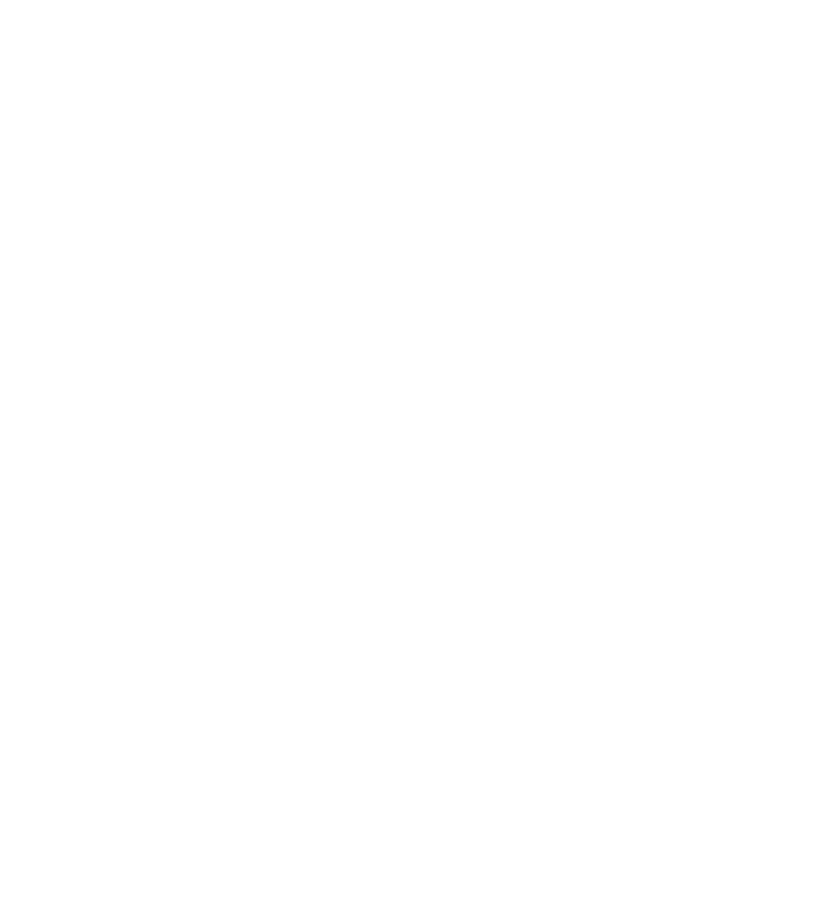
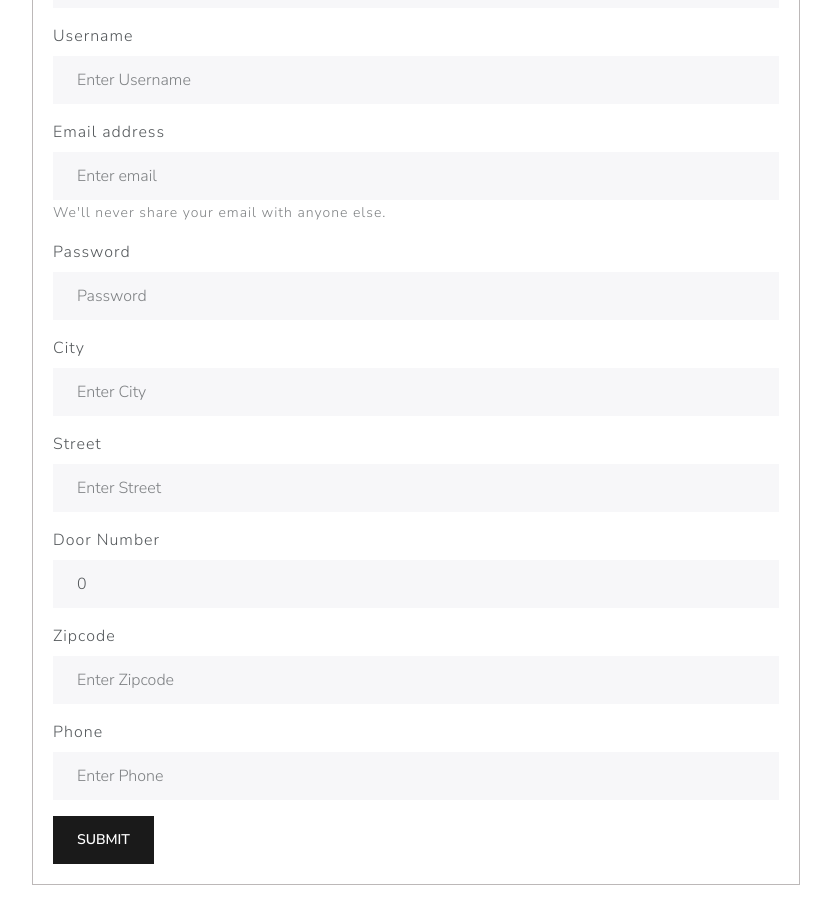
Before and after one commit to preethirmani/E-Mart, a React (Vite) app in the folder frontend/: page /register in a window 1280 px wide. Shown: the part 340-1238 px from the top of the page, without its empty margins (224-1055 px from the left). Before the commit the page ends 800 px from the top, so only its background shows below. Built offline with nearby package versions, Linux system fonts and the light colour scheme.

Commit message:
Single Product or Product detailscreen, register and login screens added

```diff
--- a/frontend/src/App.jsx
+++ b/frontend/src/App.jsx
@@ -1,4 +1,4 @@
-import { useState } from 'react'
+import { useEffect, useState } from 'react'
 import { BrowserRouter, Routes, Route} from 'react-router-dom';
 import Home from './components/Home';
 import Navigations from './components/Navigations';
@@ -6,24 +6,27 @@
 import Login from './components/Login';
 import Register from './components/Register';
 import Cart from './components/Cart';
+import Footer from './components/Footer';
 
 import './index.css';
 
 function App() {
   const [token, setToken] = useState(null);
 
+
   return (
     <>
       <BrowserRouter>
         <Navigations />
         <Routes>
-          <Route path='/' element= {<Home />} />
-          <Route path='/product/:id' element={<ProductDetails />} />
-          <Route path='/login' element={<Login />} />
+          <Route path='/' element= {<Home token={token}/>} />
+          <Route path='/product/:id' element={<ProductDetails token={token}/>} />
+          <Route path='/login' element={<Login setToken={setToken} />} />
           <Route path='/register' element={<Register />} />
           <Route path='/cart' element={<Cart />} />
         </Routes>
       </BrowserRouter>
+      <Footer />
     </>
   )
 }
--- /dev/null
+++ b/frontend/src/components/Footer.jsx
@@ -0,0 +1,9 @@
+import React from "react";
+
+const Footer = () => {
+  return (
+   <div> </div>
+  )
+}
+
+export default Footer;
--- a/frontend/src/components/Home.jsx
+++ b/frontend/src/components/Home.jsx
@@ -4,7 +4,7 @@
 
 import '../index.css';
 import { Link } from "react-router-dom";
-const Home = () => {
+const Home = ({token}) => {
 
    const { data, error, isLoading } = useGetAllProductsQuery();
    console.log('data', data ? data : 'lookatloading');
--- a/frontend/src/components/Login.jsx
+++ b/frontend/src/components/Login.jsx
@@ -1,9 +1,68 @@
-import React from 'react'
+import React from 'react';
+import { useState } from 'react';
+import { useNavigate } from 'react-router-dom';
+import Button from 'react-bootstrap/Button';
+import Form from 'react-bootstrap/Form';
+import '../index.css';
+import { useLoginMutation } from '../redux/apiSlice';
 
-const Login = () => {
-  return (
-    <div>Login</div>
+
+
+const Login = ({setToken}) => {
+  const [username, setUsername] = useState('');
+  const [password, setPassword] = useState('');
+
+  const [errorMessage, setErrroMessage] = useState(null);
+  const [loginUser] = useLoginMutation();
+
+
+  const handleSubmit  = async (e) => {
+    e.preventDefault();
+    const {data, error} =  await loginUser({
+      username, password
+    });
+
+    if(data) {
+      console.log('output', data.token);
+      setToken = data.token;
+      setErrroMessage(null);
+    } else {
+      setErrroMessage(error.data.message);
+    }
+
+  }
+
+  return(
+    <>
+      <h1>Login</h1>
+      {(errorMessage) && <div>{errorMessage}</div>}
+      <div className="login-container">
+          <Form>
+          <Form.Group className="mb-3" controlId="formBasicEmail">
+              <Form.Label>Email address</Form.Label>
+              <Form.Control type="text"
+              placeholder="Enter username"
+              value={username} name='username'
+              onChange={(e) => setUsername(e.target.value)} />
+
+          </Form.Group>
+
+            <Form.Group className="mb-3" controlId="formBasicPassword">
+                <Form.Label>Password</Form.Label>
+                <Form.Control type="password"
+                placeholder="Password" value={password}
+                name='password' onChange={(e) => setPassword(e.target.value)} />
+            </Form.Group>
+
+          <Button variant="primary" onClick={handleSubmit}
+           type="submit">
+            Submit
+          </Button>
+        </Form>
+
+      </div>
+    </>
   )
 }
 
-export default Login
+export default Login;
--- a/frontend/src/components/Register.jsx
+++ b/frontend/src/components/Register.jsx
@@ -1,8 +1,164 @@
-import React from 'react'
+import React, { useState } from 'react'
+import Button from 'react-bootstrap/Button';
+import Form from 'react-bootstrap/Form';
+import { useNavigate } from 'react-router-dom';
+import { useRegisterMutation } from '../redux/apiSlice';
+
+import '../index.css';
+
+
 
 const Register = () => {
-  return (
-    <div>Register</div>
+
+  const navigate = useNavigate();
+  const [errorMessage, setErrorMessage] = useState(null);
+  const [successMessage, setSuccessMessage] = useState(null);
+
+  const[userInfo, setUserInfo] = useState({
+    firstname : '',
+    lastname : '',
+    email : '',
+    username : '',
+    password : '',
+    address : {
+                city : '',
+                street : '',
+                number : 0,
+                zipcode : '',
+                geolocation: {
+                              lat:'',
+                              long:''
+                }
+              },
+    phone : ''
+  });
+  const [registerUser] = useRegisterMutation();
+
+  async function handleSubmit(e) {
+    e.preventDefault();
+    const jsonUser = JSON.stringify(userInfo);
+    const {data, error} = await registerUser(jsonUser);
+    if(error) {
+      setErrorMessage(error);
+      console.log(error);
+    } else {
+      console.log('Registered!!',data);
+    }
+
+  //  navigate('/login');
+  }
+  return(
+    <>
+        <div className='register-container'>
+          <h1>Register</h1>
+          <Form>
+            <Form.Group className="mb-3" >
+                <Form.Label>FirstName</Form.Label>
+                <Form.Control type="text"
+                placeholder="Enter First Name"
+                value={userInfo.firstname}
+                onChange={(e) => setUserInfo({ ...userInfo, firstname : e.target.value })}
+                  />
+              </Form.Group>
+              <Form.Group className="mb-3" >
+                <Form.Label>LastName</Form.Label>
+                <Form.Control type="text"
+                placeholder="Enter Last Name"
+                value={userInfo.lastname}
+                onChange={(e) => setUserInfo({ ...userInfo, lastname : e.target.value })}/>
+              </Form.Group>
+
+              <Form.Group className="mb-3" >
+                <Form.Label>Username</Form.Label>
+                <Form.Control type="text"
+                placeholder="Enter Username"
+                value={userInfo.username}
+                onChange={(e) => setUserInfo({ ...userInfo, username : e.target.value })}/>
+              </Form.Group>
+
+
+            <Form.Group className="mb-3" controlId="formBasicEmail">
+              <Form.Label>Email address</Form.Label>
+              <Form.Control type="email"
+              placeholder="Enter email"
+              value={userInfo.email}
+              onChange={(e) => setUserInfo({ ...userInfo, email : e.target.value })}/>
+              <Form.Text className="text-muted">
+                We'll never share your email with anyone else.
+              </Form.Text>
+            </Form.Group>
+
+            <Form.Group className="mb-3" controlId="formBasicPassword">
+              <Form.Label>Password</Form.Label>
+              <Form.Control type="password"
+              placeholder="Password" value={userInfo.password}
+              onChange={(e) => setUserInfo({ ...userInfo, password : e.target.value })} />
+            </Form.Group>
+
+             <Form.Group className="mb-3" >
+                <Form.Label>City</Form.Label>
+                <Form.Control type="text"
+                placeholder="Enter City"
+                value={userInfo.address.city}
+                onChange={(e) =>
+                  setUserInfo({ ...userInfo,
+                              address: {
+                                ...userInfo.address,
+                                city : e.target.value} })}/>
+             </Form.Group>
+
+             <Form.Group className="mb-3" >
+                <Form.Label>Street</Form.Label>
+                <Form.Control type="text"
+                placeholder="Enter Street"
+                value={userInfo.address.street}
+                onChange={(e) =>
+                  setUserInfo({ ...userInfo,
+                              address : {
+                                ...userInfo.address,
+                                 street : e.target.value}})}/>
+              </Form.Group>
+
+              <Form.Group className="mb-3" >
+                <Form.Label>Door Number</Form.Label>
+                <Form.Control type="text"
+                placeholder="Enter House Number"
+                value={userInfo.address.number}
+                onChange={(e) =>
+                   setUserInfo({ ...userInfo,
+                              address : {
+                                ...userInfo.address,
+                                number : e.target.value} })}/>
+              </Form.Group>
+
+              <Form.Group className="mb-3" >
+                <Form.Label>Zipcode</Form.Label>
+                <Form.Control type="text"
+                placeholder="Enter Zipcode"
+                value={userInfo.address.zipcode}
+                onChange={(e) =>
+                   setUserInfo({ ...userInfo,
+                                 address : {
+                                    ...userInfo.address,
+                                    zipcode :e.target.value }})}/>
+              </Form.Group>
+
+              <Form.Group className="mb-3" >
+                <Form.Label>Phone</Form.Label>
+                <Form.Control type="text"
+                placeholder="Enter Phone"
+                value={userInfo.phone}
+                onChange={(e) => setUserInfo({...userInfo, phone :  e.target.value})}/>
+              </Form.Group>
+
+            <Button variant="primary"
+            onClick={handleSubmit}
+            type="submit">
+              Submit
+            </Button>
+          </Form>
+        </div>
+    </>
   )
 }
 
--- a/frontend/src/index.css
+++ b/frontend/src/index.css
@@ -29,7 +29,29 @@
 .product-coverimage{
  height: 100%;
  width: 100%;
-  object-fit: contain;
+ object-fit: contain;
+ cursor: pointer;
+}
+/** ProductDetail */
+.qty-input {
+  margin: 0.5rem;
+  width: 100px !important;
+  height: 10px !important;
 }
 
 /** Styles for Navigation */
+
+
+/** Styles for Register **/
+.register-container {
+  margin: 1% 20%;
+  padding: 20px;
+  border: 1px solid rgb(188, 184, 184);
+}
+
+/** Login **/
+.login-container{
+  margin: 1% 30%;
+  padding: 20px;
+  border: 1px solid rgb(188, 184, 184);
+}
--- a/frontend/src/redux/apiSlice.js
+++ b/frontend/src/redux/apiSlice.js
@@ -13,9 +13,27 @@
     getSingleProduct : builder.query({
       query : (id) => `products/${id}`
     }),
+    register : builder.mutation({
+      query : (body) => ({
+        url : `users`,
+        method : 'POST',
+        body
+      })
+
+    }),
+    login : builder.mutation({
+      query : (body) => ({
+        url : `auth/login`,
+        method : 'POST',
+        body
+      })
+
+    }),
+
 
 
   }),
 })
 
-export const { useGetAllProductsQuery, useGetSingleProductQuery } = apiSlice;
+export const { useGetAllProductsQuery, useGetSingleProductQuery,
+  useRegisterMutation, useLoginMutation } = apiSlice;
```
Also changed, not shown: frontend/src/components/ProductDetails.jsx (+56 -3 lines).
